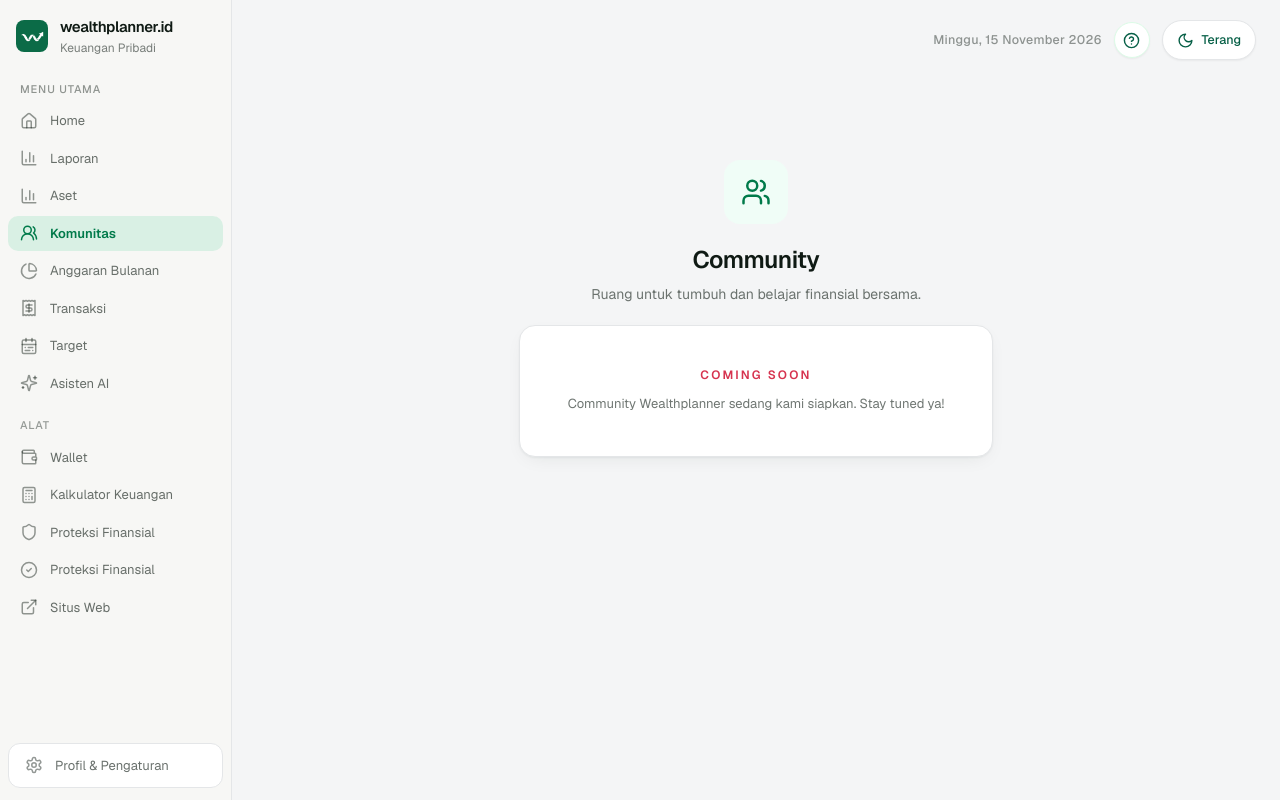
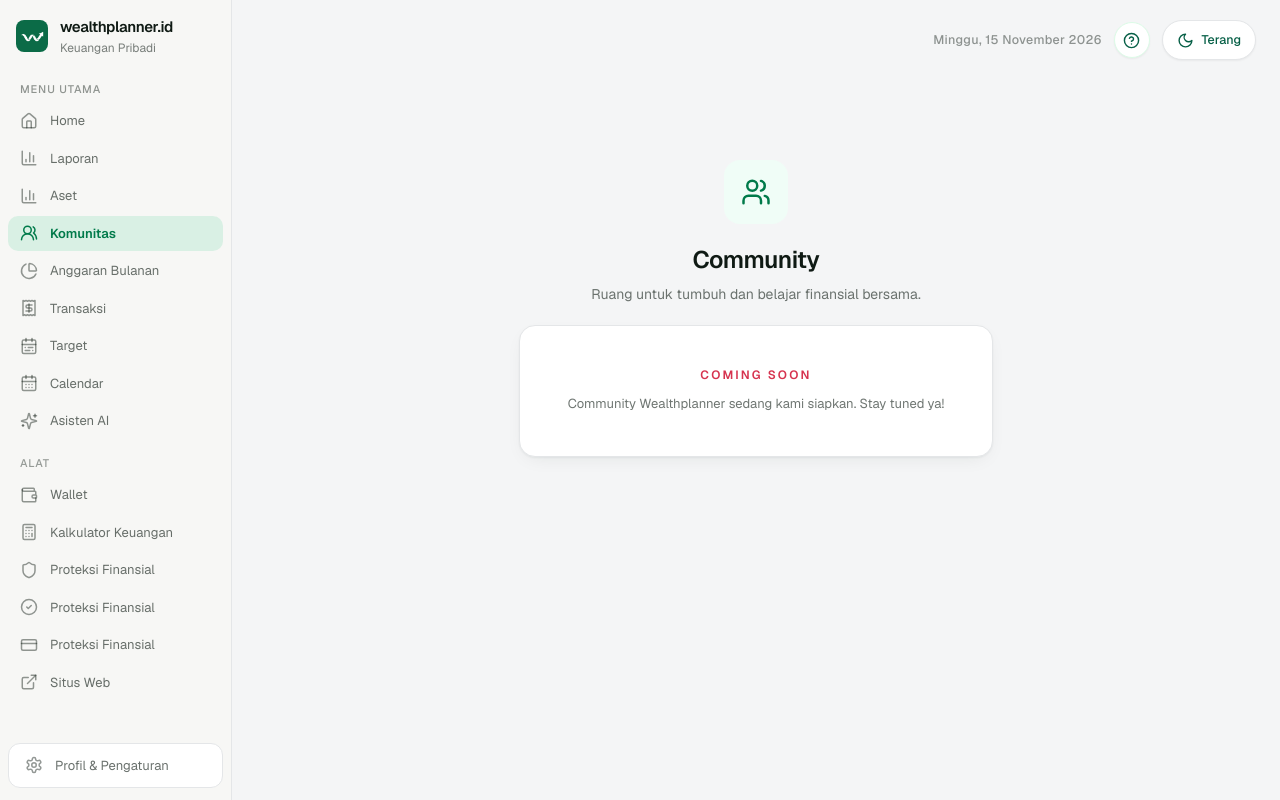
Before and after one commit to jasminework2023/personal-wealthplanner, a React (Vite) app: page /dashboard/transactions in a window 1280 px wide. Built offline with nearby package versions, Linux system fonts and the light colour scheme; the HTML template or start-up script is replaced by a standard one.

Commit message:
feat: add calendar and debt navigation

```diff
--- a/src/components/Sidebar.tsx
+++ b/src/components/Sidebar.tsx
@@ -6,6 +6,8 @@ import {
   BarChart3,
   Receipt,
   CalendarRange,
+  CalendarDays,
+  CreditCard,
   PieChart,
   Calculator,
   Shield,
@@ -27,6 +29,7 @@ const mainLinks = [
   { to: "/budgeting", label: "Monthly Budget", icon: PieChart },
   { to: "/transaction", label: "Transaction", icon: Receipt },
   { to: "/goals", label: "Goals", icon: CalendarRange },
+  { to: "/calendar", label: "Calendar", icon: CalendarDays },
   { to: "/ai-assistant", label: "AI Assistant", icon: Sparkles },
 ];
 
@@ -35,6 +38,7 @@ const toolLinks = [
   { to: "/calculator", label: "Financial Calculator", icon: Calculator },
   { to: "/protection", label: "Financial Protection", icon: Shield },
   { to: "/checkup", label: "Financial Checkup", icon: CircleCheck },
+  { to: "/debt", label: "Debt Tracker", icon: CreditCard },
 ];
 
 function NavItem({ to, label, icon: Icon, onNavigate, dataTour }: { to: string; label: string; icon: any; onNavigate?: () => void; dataTour?: string }) {
```
